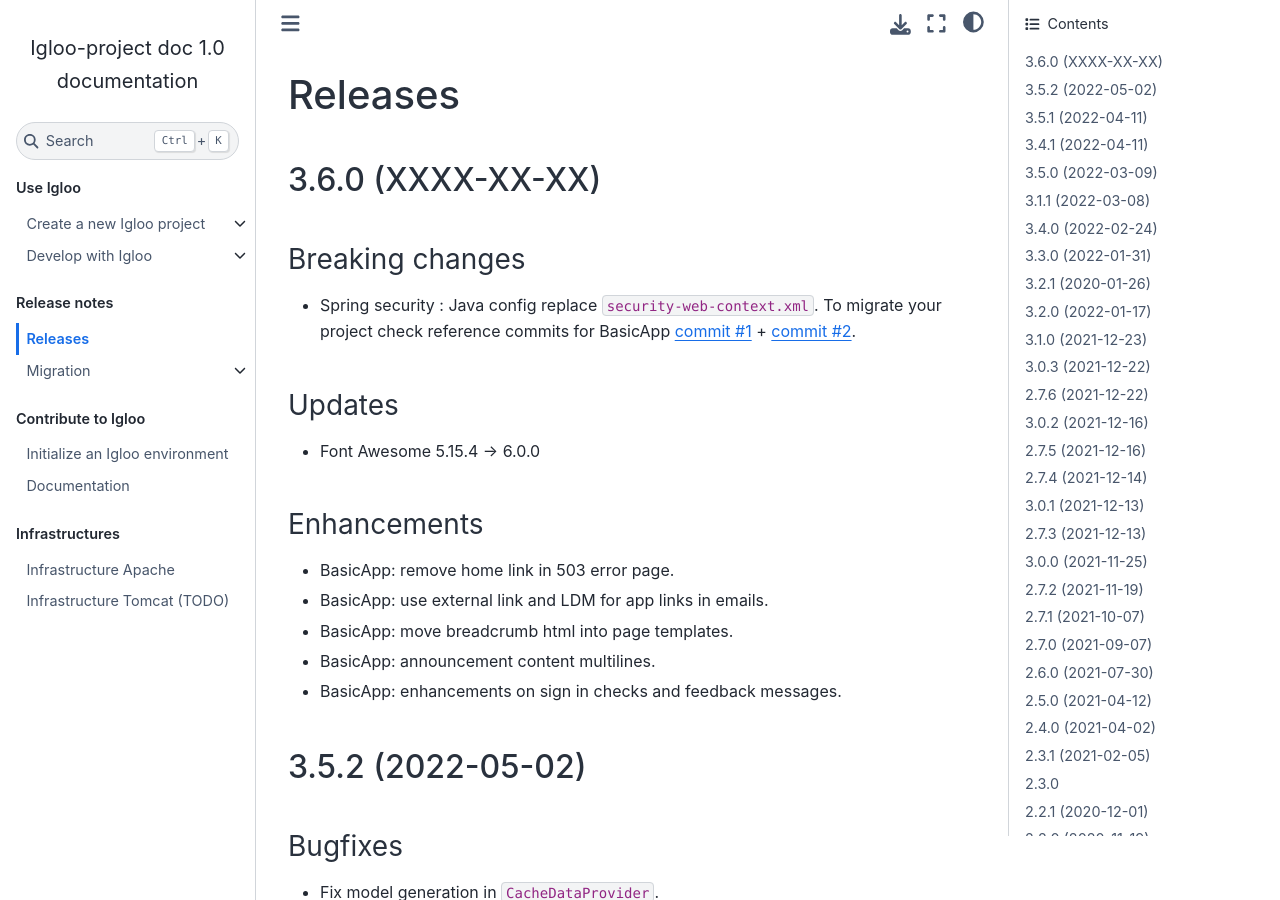
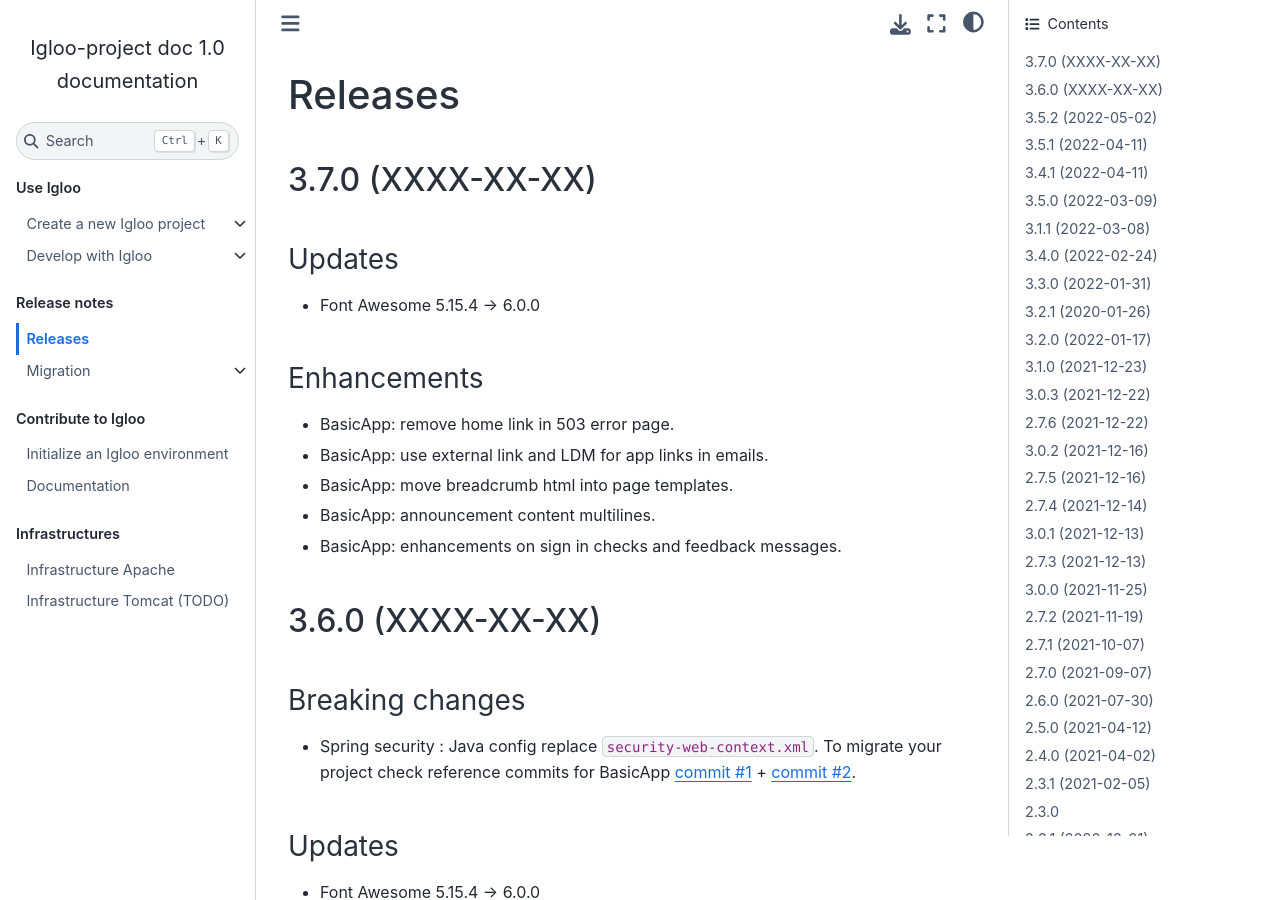
Before and after one commit to igloo-project/igloo-doc, a Sphinx documentation site: the page built from source/release-notes/releases.rst, in a window 1280 px wide and 900 px high. Built offline with Sphinx 7.4.7 and the Sphinx Book theme 1.1.4, drawn with Linux system fonts in a browser that asks for light colours.

Commit message:
3.7.0: release notes

```diff
--- a/source/release-notes/releases.rst
+++ b/source/release-notes/releases.rst
@@ -1,6 +1,25 @@
 ########
 Releases
 ########
+
+.. _v3.7.0:
+
+3.7.0 (XXXX-XX-XX)
+##################
+
+Updates
+*******
+
+* Font Awesome 5.15.4 -> 6.0.0
+
+Enhancements
+************
+
+* BasicApp: remove home link in 503 error page.
+* BasicApp: use external link and LDM for app links in emails.
+* BasicApp: move breadcrumb html into page templates.
+* BasicApp: announcement content multilines.
+* BasicApp: enhancements on sign in checks and feedback messages.
 
 .. _v3.6.0:
 
```
